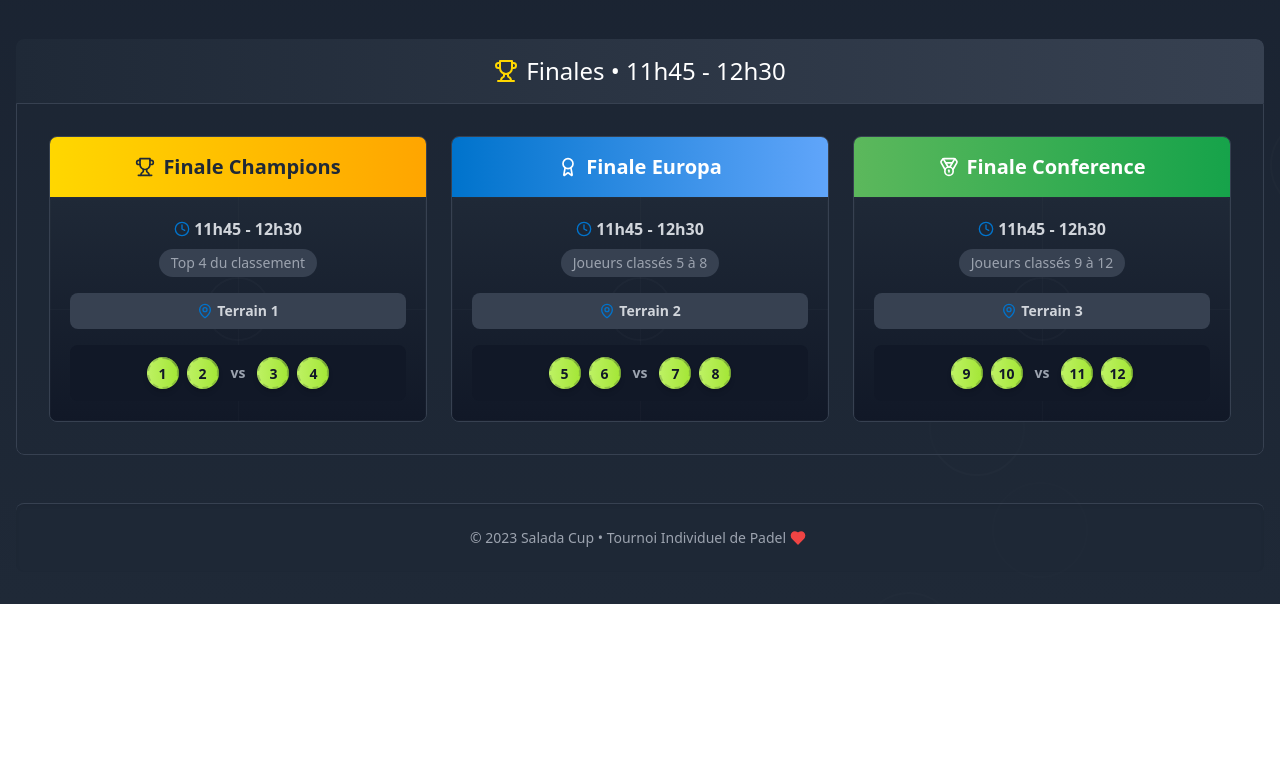
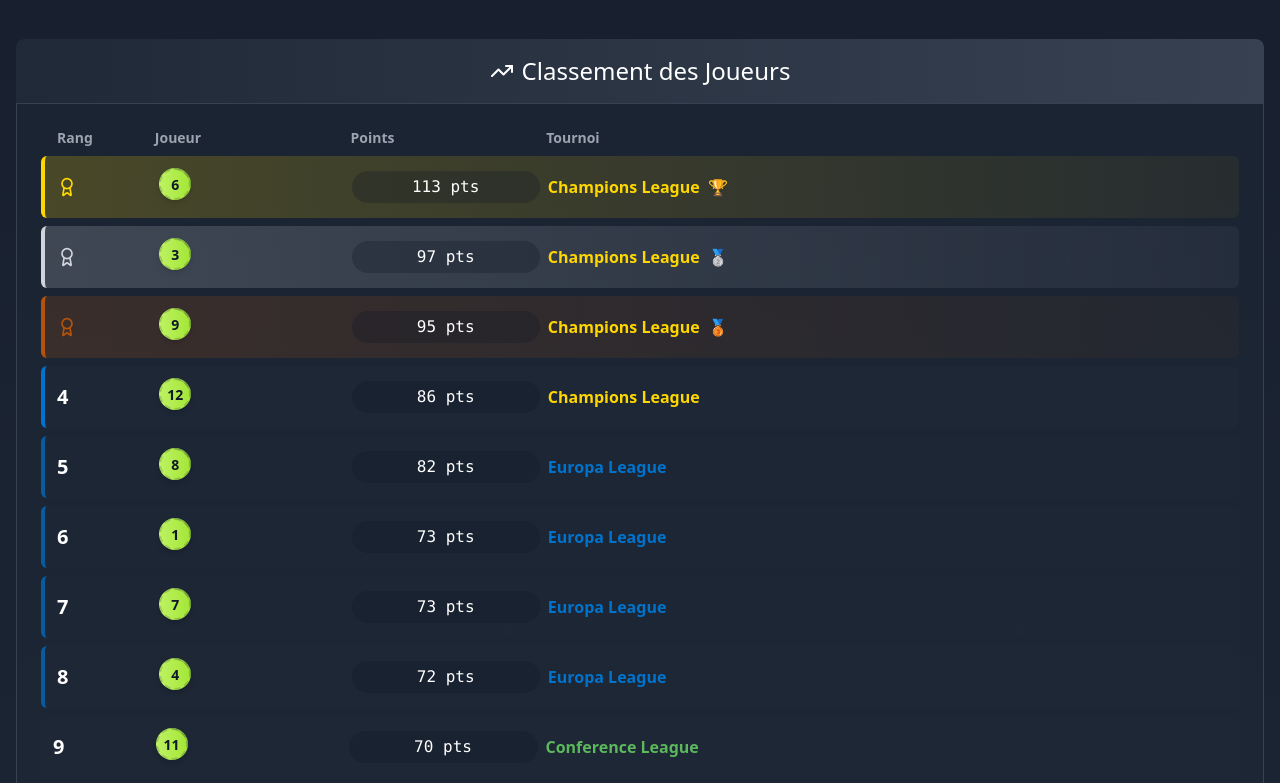
Before and after one commit to JulAius/salada-padeltune, a React (Vite) app: page / in a window 1280 px wide. Shown: the part 1397-2180 px from the top of the page. Before the commit the page ends 2001 px from the top, so only its background shows below. Built offline with nearby package versions, Linux system fonts and the light colour scheme.

Commit message:
Implement player ranking system
Implements a system for ranking players from 1 to 12.

```diff
--- /dev/null
+++ b/src/components/LeaderboardSection.tsx
@@ -0,0 +1,81 @@
+
+import React from 'react';
+import { players } from '../data/tournamentData';
+import PlayerTag from './PlayerTag';
+import { TrendingUp, Award, Medal } from 'lucide-react';
+
+const LeaderboardSection: React.FC = () => {
+  // Sort players by rank (which is already done in tournamentData, but ensuring it here)
+  const sortedPlayers = [...players].sort((a, b) => (a.rank || 0) - (b.rank || 0));
+
+  const getRowColor = (rank: number) => {
+    if (rank === 1) return 'bg-gradient-to-r from-padel-gold/20 to-padel-gold/5 border-l-4 border-padel-gold';
+    if (rank === 2) return 'bg-gradient-to-r from-gray-300/20 to-gray-300/5 border-l-4 border-gray-300';
+    if (rank === 3) return 'bg-gradient-to-r from-amber-700/20 to-amber-700/5 border-l-4 border-amber-700';
+    if (rank <= 4) return 'bg-gray-800/80 border-l-4 border-padel-blue';
+    if (rank <= 8) return 'bg-gray-800/60 border-l-4 border-padel-blue/70';
+    return 'bg-gray-800/40';
+  };
+
+  const getRankIcon = (rank: number) => {
+    if (rank === 1) return <Award className="h-5 w-5 text-padel-gold" />;
+    if (rank === 2) return <Award className="h-5 w-5 text-gray-300" />;
+    if (rank === 3) return <Award className="h-5 w-5 text-amber-700" />;
+    return null;
+  };
+
+  const getPositionLabel = (rank: number) => {
+    if (rank <= 4) return 'Champions League';
+    if (rank <= 8) return 'Europa League';
+    return 'Conference League';
+  };
+
+  const getPositionColor = (rank: number) => {
+    if (rank <= 4) return 'text-padel-gold';
+    if (rank <= 8) return 'text-padel-blue';
+    return 'text-padel-green';
+  };
+
+  return (
+    <div className="mb-10 transform transition-all duration-500 hover:shadow-xl rounded-lg overflow-hidden">
+      <div className="bg-gradient-to-r from-gray-800 to-gray-700 text-white p-4 text-center text-2xl rounded-t-lg flex items-center justify-center gap-2">
+        <TrendingUp className="h-6 w-6" />
+        <span>Classement des Joueurs</span>
+      </div>
+      <div className="bg-gray-800/50 p-6 rounded-b-lg border border-gray-700">
+        <div className="grid grid-cols-12 gap-2 font-bold text-gray-400 mb-2 px-4 text-sm">
+          <div className="col-span-1">Rang</div>
+          <div className="col-span-2">Joueur</div>
+          <div className="col-span-2">Points</div>
+          <div className="col-span-7">Tournoi</div>
+        </div>
+        <div className="space-y-2">
+          {sortedPlayers.map((player) => (
+            <div
+              key={player.id}
+              className={`grid grid-cols-12 gap-2 p-3 rounded-md items-center ${getRowColor(player.rank || 0)}`}
+            >
+              <div className="col-span-1 font-bold text-xl flex items-center">
+                {getRankIcon(player.rank || 0) || player.rank}
+              </div>
+              <div className="col-span-2">
+                <PlayerTag tag={player.tag} />
+              </div>
+              <div className="col-span-2 font-mono bg-gray-900/30 py-1 px-3 rounded-full text-center">
+                {player.points} pts
+              </div>
+              <div className={`col-span-7 ${getPositionColor(player.rank || 0)} font-semibold`}>
+                {getPositionLabel(player.rank || 0)}
+                {player.rank === 1 && <span className="ml-2">🏆</span>}
+                {player.rank === 2 && <span className="ml-2">🥈</span>}
+                {player.rank === 3 && <span className="ml-2">🥉</span>}
+              </div>
+            </div>
+          ))}
+        </div>
+      </div>
+    </div>
+  );
+};
+
+export default LeaderboardSection;
--- a/src/data/tournamentData.ts
+++ b/src/data/tournamentData.ts
@@ -1,7 +1,8 @@
-
 export interface Player {
   id: number;
   tag: string;
+  points?: number;
+  rank?: number;
 }
 
 export interface Match {
@@ -30,10 +31,14 @@ export interface Final {
   };
 }
 
+// Mock leaderboard data - in a real app, this would be calculated from match results
 export const players: Player[] = Array.from({ length: 12 }, (_, i) => ({
   id: i + 1,
   tag: (i + 1).toString(),
-}));
+  points: Math.floor(Math.random() * 100) + 20, // Random points between 20-120
+  rank: i + 1 // Will be recalculated based on points
+})).sort((a, b) => (b.points || 0) - (a.points || 0))
+  .map((player, index) => ({ ...player, rank: index + 1 }));
 
 export const sessions: Session[] = [
   {
--- a/src/pages/Index.tsx
+++ b/src/pages/Index.tsx
@@ -3,6 +3,7 @@ import React from 'react';
 import TournamentHeader from '../components/TournamentHeader';
 import Timeline from '../components/Timeline';
 import PhaseGrid from '../components/PhaseGrid';
+import LeaderboardSection from '../components/LeaderboardSection';
 import FinalsSection from '../components/FinalsSection';
 import Footer from '../components/Footer';
 
@@ -27,6 +28,7 @@ const Index: React.FC = () => {
         <TournamentHeader />
         <Timeline />
         <PhaseGrid />
+        <LeaderboardSection />
         <FinalsSection />
         <Footer />
       </div>
```
